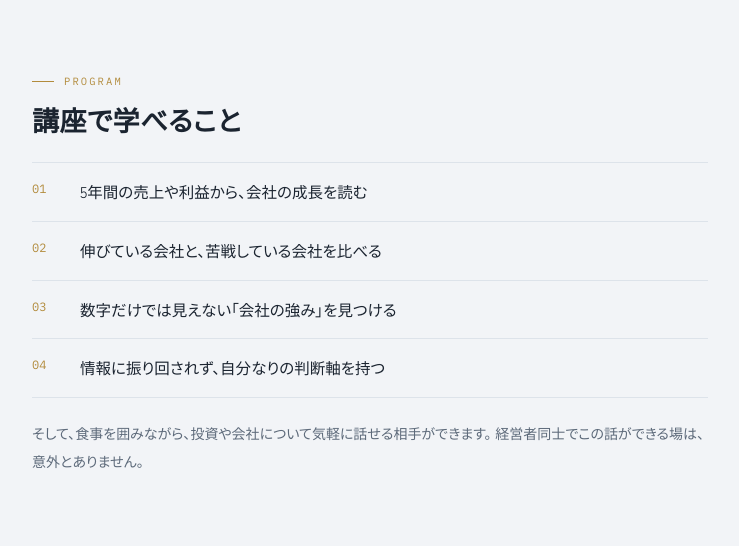
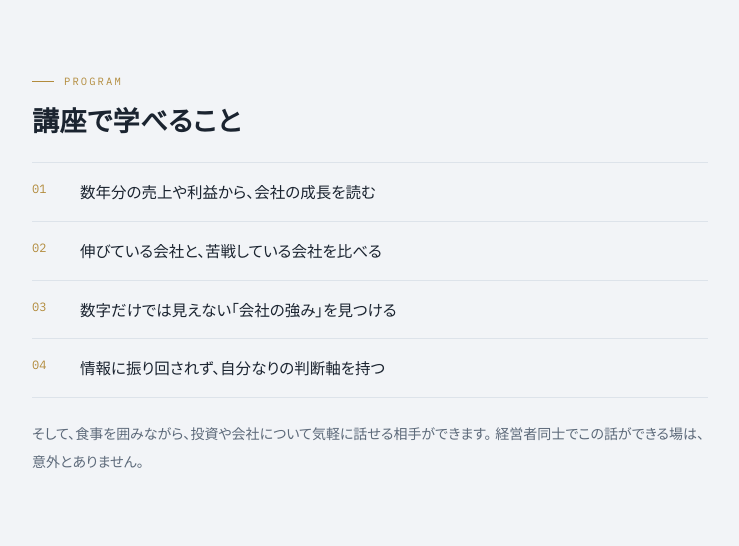
Before and after one commit to kazu202405/stock, a Flask app: page /seminar in a window 1280 px wide. Shown: the part 1544-2090 px from the top of the page, without its empty margins (270-1009 px from the left). Run offline with Flask 3, Linux system fonts and the light colour scheme; parts of the project's set-up code (start-up, migrations or seed data) failed here and were passed over; some web fonts are replaced.

Commit message:
「5年」の記載を実データに合わせて「数年分」に直す
前のコミットで招待ページだけ直したが、同じ記載が他の
利用者向けページにも残っていた。

  templates/seminar.html   講座で学べること 01
  templates/welcome.html   会員機能の一覧
  templates/membership.html meta description（検索結果に出る）
  models/root.py           /membership の会員機能リスト

⚠️ 5年ぶんのデータは存在しない。本番の screened_latest 1,000銘柄で
   revenue の年数は 4年=916 / 3年=51 / 2年以下=7 / 履歴なし=26。
   yfinance の年次データが最大4期のため。

未対応: templates/stock_detail.html の「財務データ（直近5年）」と
「売上・利益の5年推移は会員限定です」。こちらは予想年を1行足して
5行になっている可能性があり、実際の描画を見てから直す。

Co-Authored-By: Claude Opus 5 (1M context) <noreply@anthropic.com>
Claude-Session: https://claude.ai/code/session_0121yHjWpK1ChtU2VuAEk3SR

```diff
--- a/models/root.py
+++ b/models/root.py
@@ -333,7 +333,7 @@ def membership():
         'スクリーナー（全銘柄からの絞り込み・並べ替え）',
         '企業分析レポート',
         '決算情報（決算月ごとの銘柄一覧）',
-        '銘柄ページの5年financials・キャッシュフロー・財務健全性',
+        '銘柄ページの数年分のfinancials・キャッシュフロー・財務健全性',
         '会社予想・成長率・ROA と、12項目の合致度スコアの内訳',
     ])
 
--- a/templates/membership.html
+++ b/templates/membership.html
@@ -1,7 +1,7 @@
 {% extends "layout.html" %}
 
 {% block title %}会員のご案内 - Company Note{% endblock %}
-{% block meta_description %}Company Note の会員向け機能のご案内。好調企業・高配当企業・テクニカル分析、スクリーナー、企業分析レポート、5年財務などがご利用いただけます。{% endblock %}
+{% block meta_description %}Company Note の会員向け機能のご案内。好調企業・高配当企業・テクニカル分析、スクリーナー、企業分析レポート、数年分の財務などがご利用いただけます。{% endblock %}
 
 {% block content %}
 <div style="max-width: 720px; margin: 0 auto; padding: 48px 20px 64px;">
--- a/templates/seminar.html
+++ b/templates/seminar.html
@@ -557,7 +557,7 @@ footer a{ color: #cdd8e4; }
     <p class="eyebrow">PROGRAM</p>
     <h2>講座で学べること</h2>
     <ul class="learn">
-      <li><span class="n">01</span><span class="t">5年間の売上や利益から、会社の成長を読む</span></li>
+      <li><span class="n">01</span><span class="t">数年分の売上や利益から、会社の成長を読む</span></li>
       <li><span class="n">02</span><span class="t">伸びている会社と、苦戦している会社を比べる</span></li>
       <li><span class="n">03</span><span class="t">数字だけでは見えない「会社の強み」を見つける</span></li>
       <li><span class="n">04</span><span class="t">情報に振り回されず、自分なりの判断軸を持つ</span></li>
--- a/templates/welcome.html
+++ b/templates/welcome.html
@@ -587,7 +587,7 @@ footer a{ color: var(--muted); }
               <li>スクリーナー（全銘柄の絞り込み）</li>
               <li>企業分析レポート</li>
               <li>決算月ごとの銘柄一覧</li>
-              <li>5年分の財務・キャッシュフロー</li>
+              <li>数年分の財務・キャッシュフロー</li>
               <li>12項目スコアの内訳</li>
             </ul>
           </div>
```
